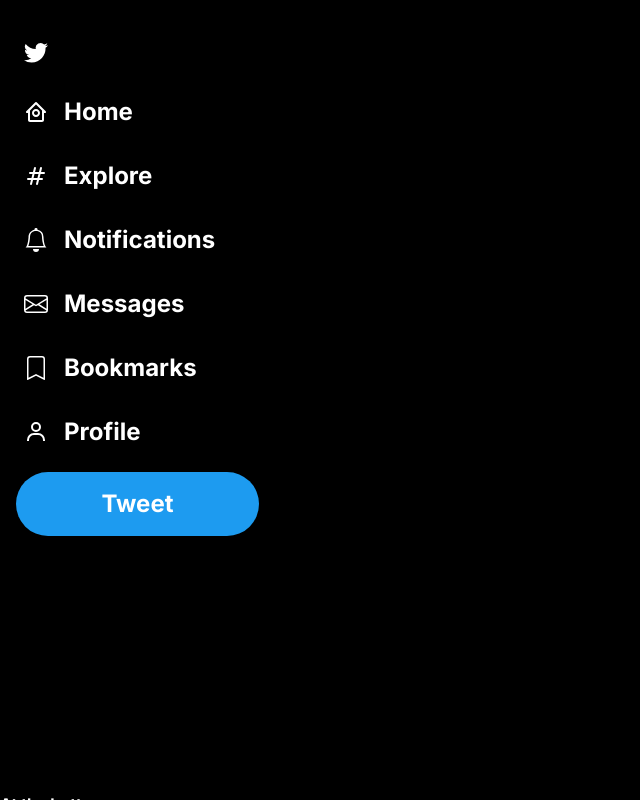
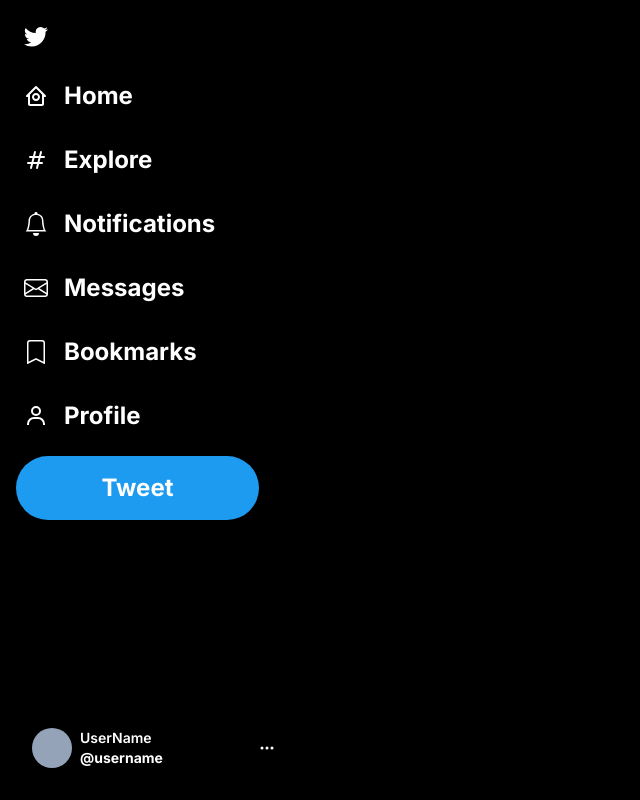
Before and after one commit to jlcarrascof/FS-01-Twitter-Clone, a Next.js app in the folder twitter-clone/: page / in a window 1280 px wide. Shown: the whole page, without its empty margins (0-640 px from the left). Built offline with nearby package versions, Linux system fonts and the light colour scheme.

Commit message:
Finishing bottom section in the first column

```diff
--- a/twitter-clone/src/app/page.tsx
+++ b/twitter-clone/src/app/page.tsx
@@ -1,6 +1,6 @@
 import { BiHomeCircle, BiUser } from 'react-icons/bi';
 import { HiOutlineHashtag } from 'react-icons/hi';
-import { BsBell, BsBookmark, BsTwitter, BsEnvelope } from 'react-icons/bs';
+import { BsBell, BsBookmark, BsTwitter, BsEnvelope, BsThreeDots } from 'react-icons/bs';
 import Link from 'next/link';
 
 const NAVIGATION_ITEMS = [
@@ -39,8 +39,8 @@
     <div className="w-full h-full flex justify-center items-center relative bg-black">
       <div className="max-w-screen-xl w-full h-full flex relative">
         {/* Left sidebar for navigation/header */}
-        <section className="fixed w-[275px] flex flex-col items-stretch h-screen space-y-4 my-4">
-          <div className="flex flex-col items-stretch h-screen space-y-4 my-4">
+        <section className="fixed w-[275px] flex flex-col items-stretch h-screen">
+          <div className="flex flex-col items-stretch h-full space-y-4 mt-4">
               {NAVIGATION_ITEMS.map((item) => (
                 <Link
                   className="hover:bg-white/10 text-2xl transition duration-200 flex items-center justify-start w-fit space-x-4 rounded-3xl py-2 px-6"
@@ -57,7 +57,19 @@
                 Tweet
               </button>
           </div>
-          <div className="">At the bottom</div>
+          <button className="rounded-full flex items-center space-x-2 m-4 bg-transparent p-4 text-center hover:bg-white/10 transition duration-200 w-full justify-between">
+            <div className="flex items-center space-x-2">
+              <div className="rounded-full bg-slate-400 w-10 h-10">
+              </div>
+              <div className="text-left text-sm">
+                <div className="font-semibold">UserName</div>
+                <div className="">@username</div>
+              </div>
+            </div>
+            <div>
+              <BsThreeDots />
+            </div>
+          </button>
         </section>
         {/* Main content
         <main>Home timeline</main>
```
